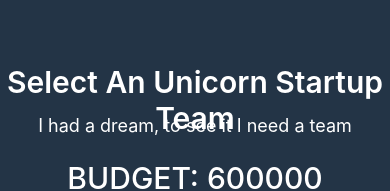
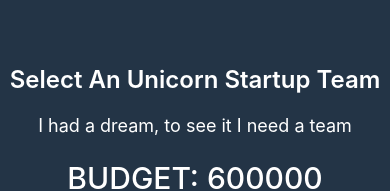
Before and after one commit to phsaurav/unicorn-startup, a React (Create React App) app: page / in a window 390 px wide. Shown: the top 191 px of the page. Built offline with nearby package versions, Linux system fonts and the light colour scheme.

Commit message:
responsive Addition

```diff
--- a/src/components/Cards/Cards.js
+++ b/src/components/Cards/Cards.js
@@ -8,7 +8,7 @@ const Cards = (props) => {
 	return (
 		<div className="flex items-center">
 			{/* *Cart Start */}
-			<div className="card w-80 bg-white  shadow-xl hover:shadow mt-28 mx-3 mb-5">
+			<div className="card w-64 sm:w-80 bg-white  shadow-xl hover:shadow mt-28 mx-3 mb-5">
 				<img
 					className="w-40 mx-auto rounded-full -mt-20 border-8 border-white"
 					src={img}
--- a/src/components/Header/Header.js
+++ b/src/components/Header/Header.js
@@ -4,7 +4,7 @@ import cover from '../../images/cover.jpg';
 const Header = () => {
 	return (
 		<div className="header flex justify-center h-60">
-			<h1 className="text-white z-10 absolute text-3xl sm:text-4xl mt-16 font-semibold">
+			<h1 className="text-white z-10 absolute text-2xl sm:text-4xl mt-16 font-semibold">
 				Select An Unicorn Startup Team
 			</h1>
 			<h3 className="text-white z-10 absolute text-lg sm:text-xl mt-28 font-normal inline-block">
```
